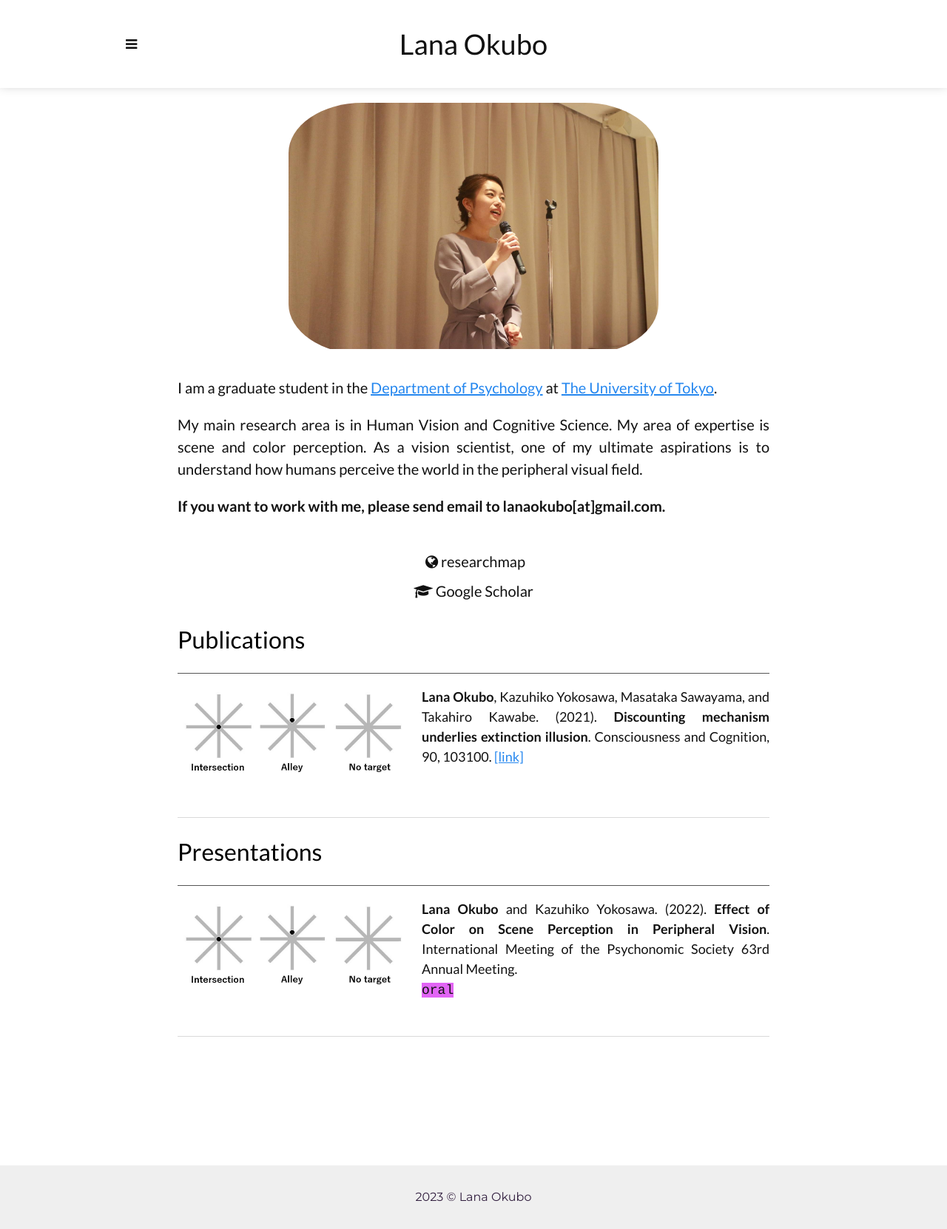
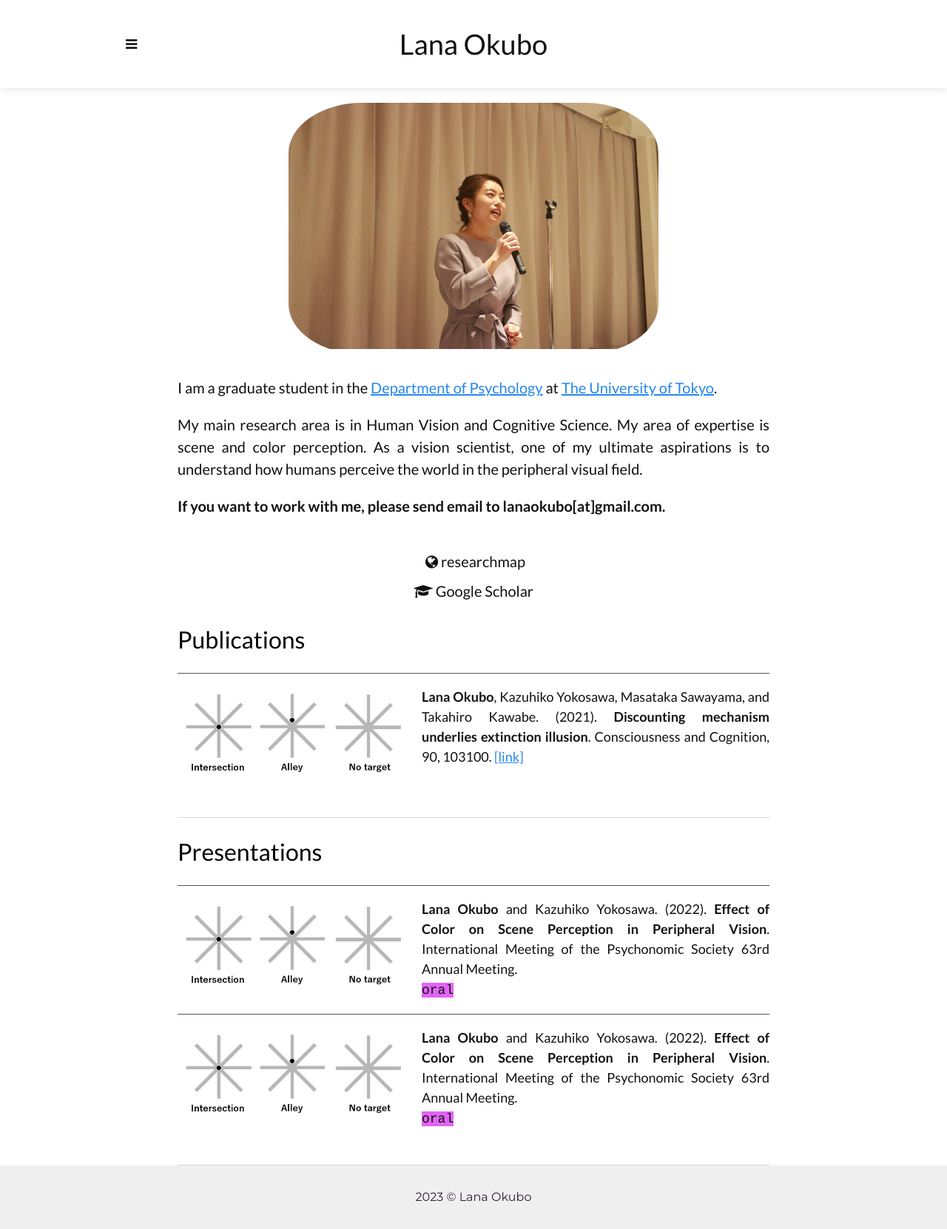
Before and after one commit to LNOKB/lnokb.github.io, a Jekyll site: the page built from index.html, in a window 1280 px wide. Shown: the whole page at 74% size. Built offline with Jekyll 4.4.1, drawn with Linux system fonts in a browser that asks for light colours.

Commit message:
Update index.html

```diff
--- a/index.html
+++ b/index.html
@@ -78,6 +78,16 @@ layout: home-page
         </p>
       </li>
 
+       <li>
+        <img src="{{site.baseurl}}/assets/img/186455.jpg">
+        <p>
+          <b>Lana Okubo</b> and Kazuhiko Yokosawa. (2022).
+          <b>Effect of Color on Scene Perception in Peripheral Vision</b>.
+          International Meeting of the Psychonomic Society 63rd Annual Meeting.
+        <br><span style="background-color: #e264f5; font-family: Courier">oral</span>
+        </p>
+      </li>
+
     </ul>
   </div>
 </div>
```
